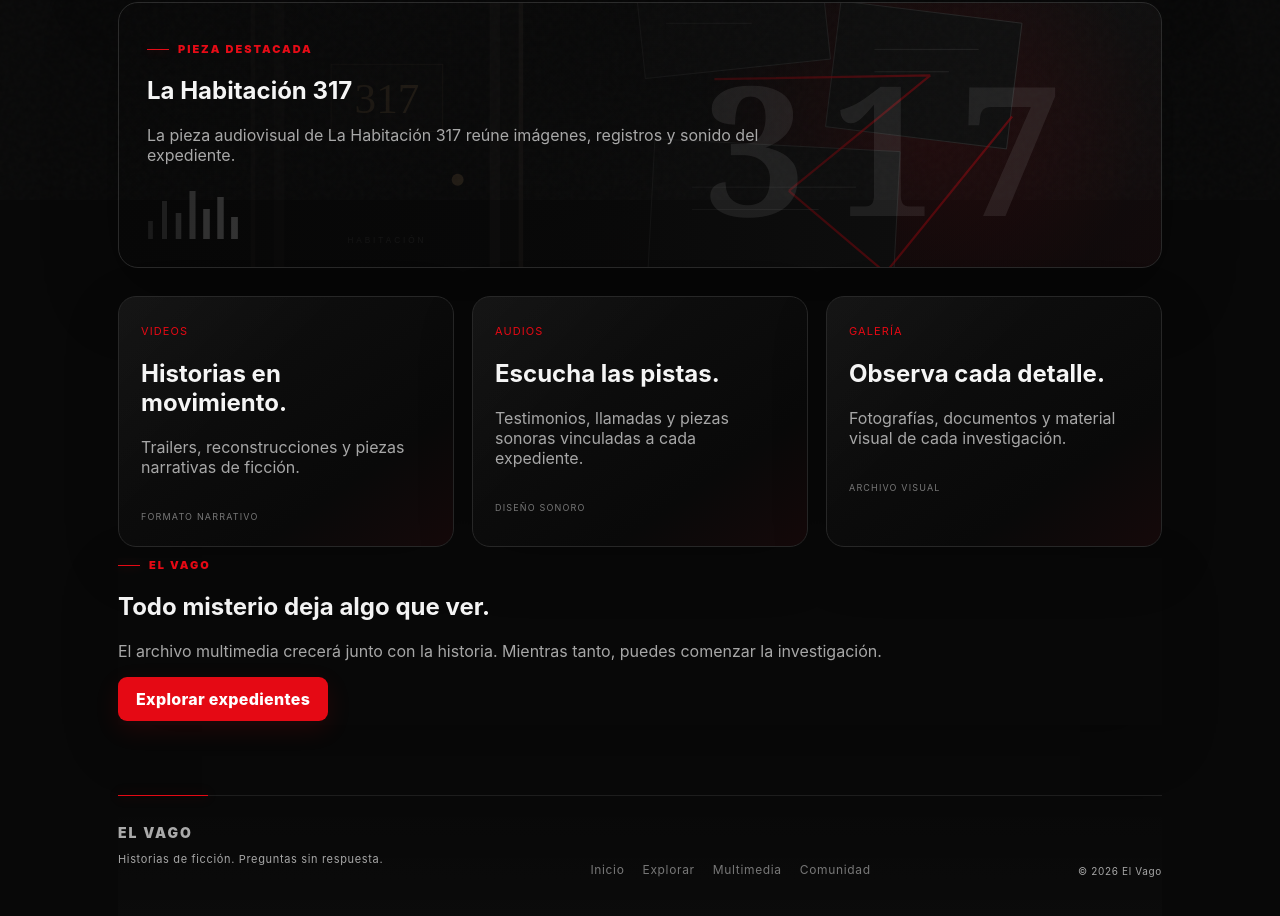
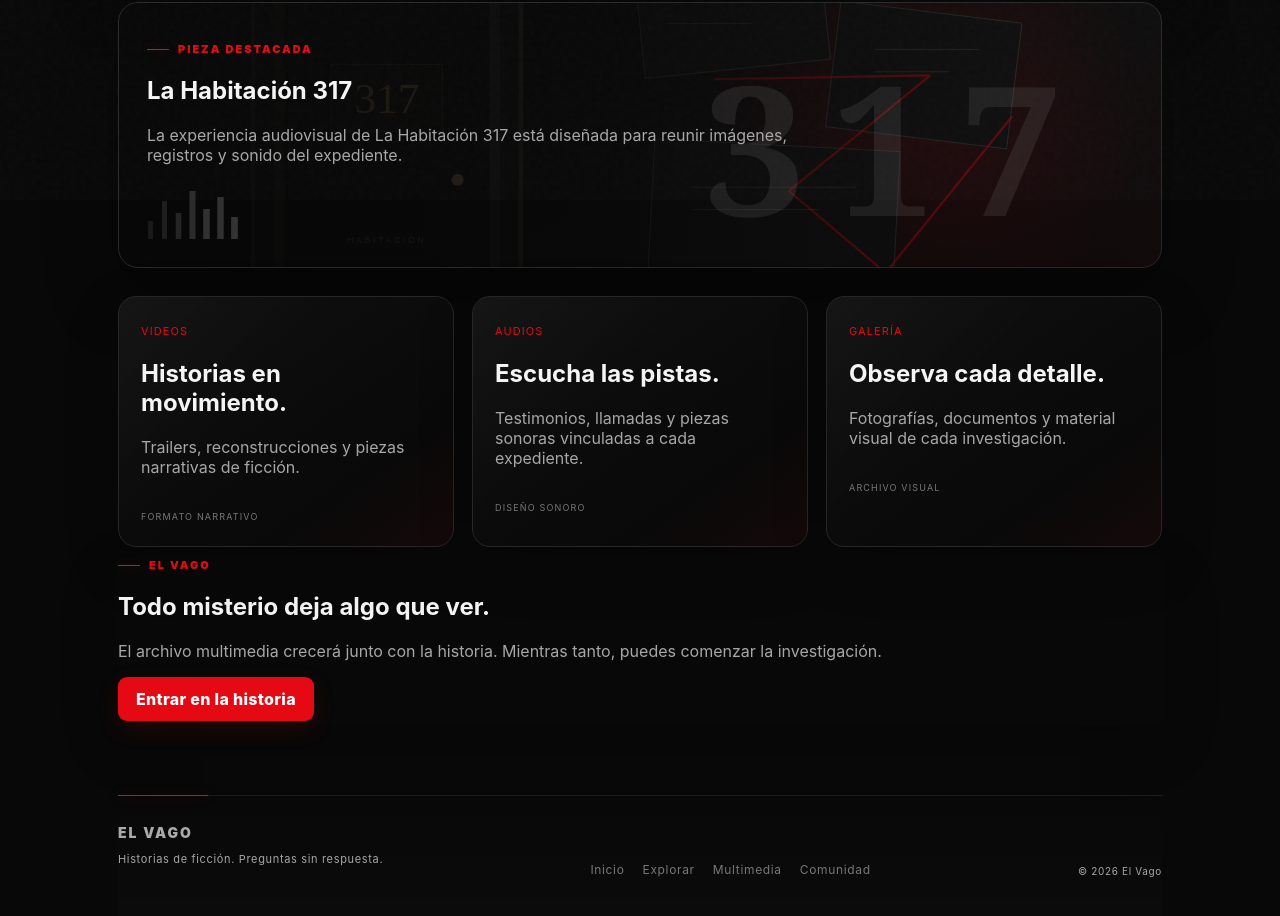
Before and after one commit to cesarrosa610-collab/el-vago, a Next.js app: page /multimedia in a window 1280 px wide. Shown: the part 600-1516 px from the top of the page. Built offline with nearby package versions, Linux system fonts and the light colour scheme; no server answers.

Commit message:
Finalize multimedia experience language

```diff
--- a/src/app/multimedia/page.tsx
+++ b/src/app/multimedia/page.tsx
@@ -23,7 +23,7 @@ export default function Multimedia() {
         <div>
           <p className="eyebrow">PIEZA DESTACADA</p>
           <h2>La Habitación 317</h2>
-          <p className="muted">La pieza audiovisual de La Habitación 317 reúne imágenes, registros y sonido del expediente.</p>
+          <p className="muted">La experiencia audiovisual de La Habitación 317 está diseñada para reunir imágenes, registros y sonido del expediente.</p>
         </div>
         <div className="mediaTimeline" aria-hidden="true">
           <span /><span /><span /><span /><span /><span /><span />
@@ -57,7 +57,7 @@ export default function Multimedia() {
           <h2>Todo misterio deja algo que ver.</h2>
           <p className="muted">El archivo multimedia crecerá junto con la historia. Mientras tanto, puedes comenzar la investigación.</p>
         </div>
-        <Link className="btn" href="/explorar">Explorar expedientes</Link>
+        <Link className="btn" href="/explorar">Entrar en la historia</Link>
       </section>
 
       <footer className="siteFooter">
```
